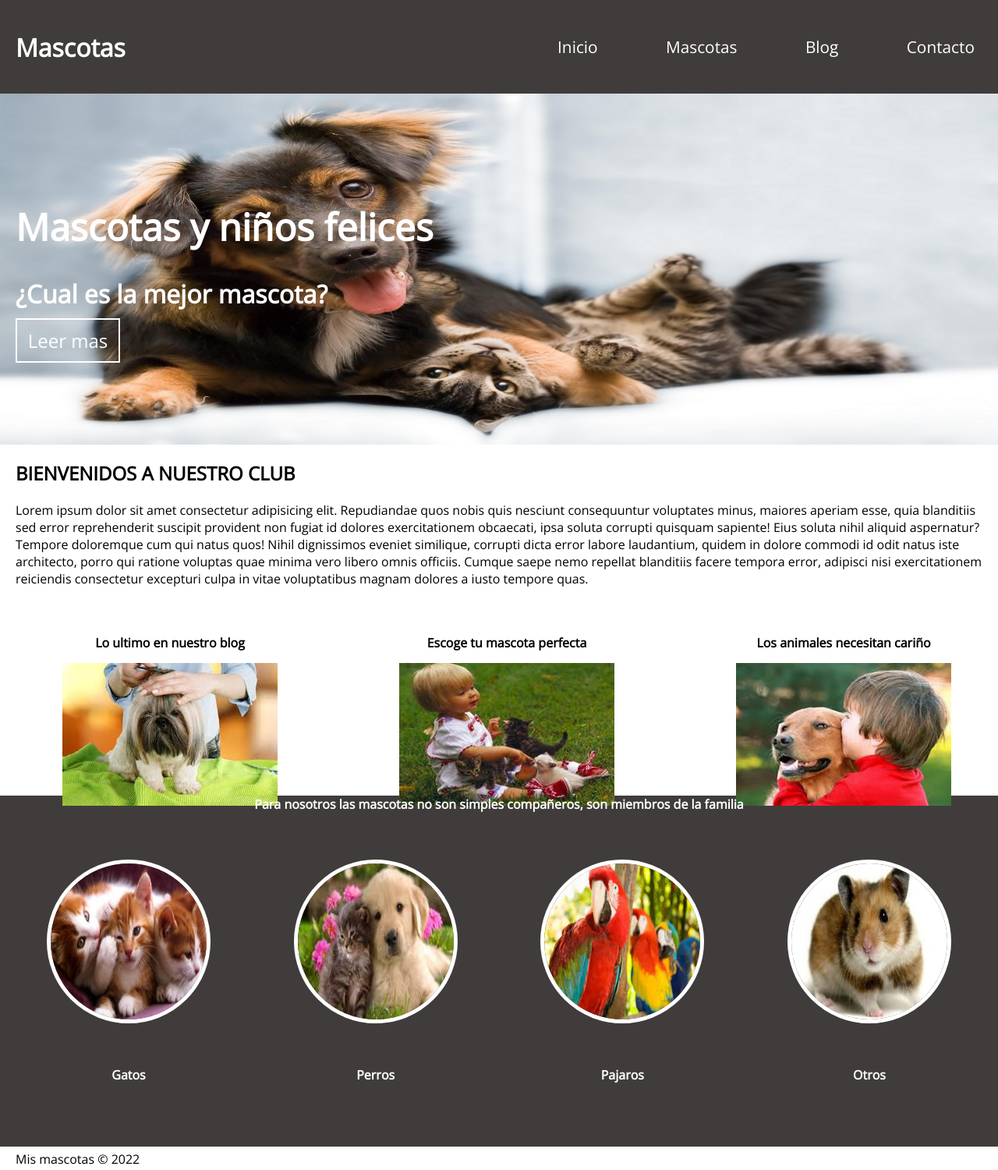
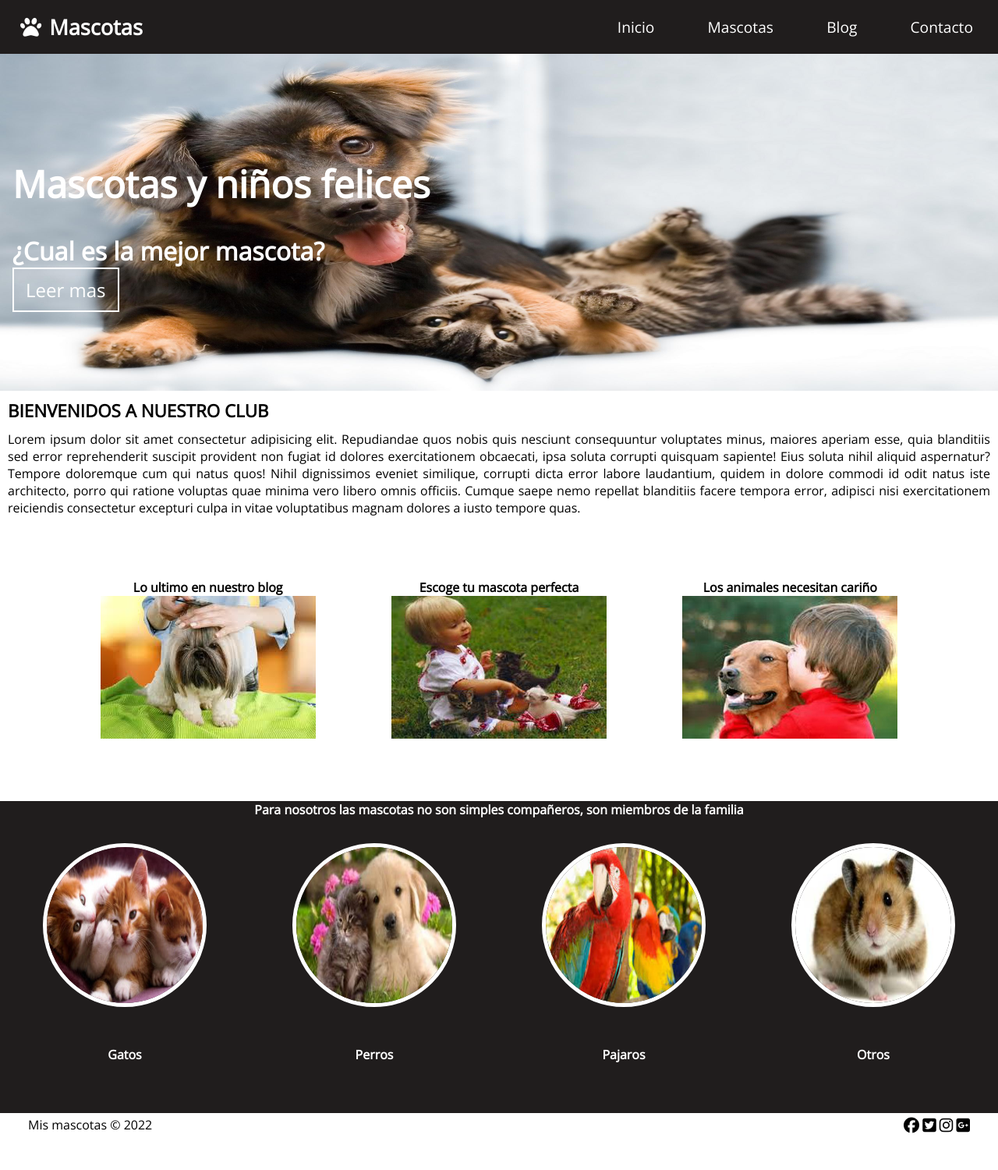
Before and after one commit to samU13/ActividadDIWanimales, a plain HTML site: page index.html in a window 1280 px wide. Shown: the whole page at 78% size. After the commit the page ends 1457 px from the top, so only its background shows below. Drawn offline with nearby package versions, Linux system fonts and the light colour scheme.

Commit message:
primerCambio

```diff
--- a/estilos/styles.css
+++ b/estilos/styles.css
@@ -1,111 +1,140 @@
+a:link, a:visited, a:active {
+    text-decoration:none;
+    color: white;
+}
+
 *{
     margin: 0px;
     padding: 0px;
+    font-family: 'Open Sans', sans-serif;
+
+}
+/*CABEZERA*/
+header{
+    background-color: rgb(32, 29, 29);
+    color: white;
+    display: flex;
+    align-items: center;
+    justify-content: space-between;
+    position: sticky;
+    top:0;
+}
+.logo{
+    margin: 1rem;
+    font-size: 1.7rem;
+    font-weight: bold;
+
+}
+.logo i{
+    padding: 0px 10px;
+}
+#check{
+    display: none;
+}
+.menu{
     list-style: none;
-    font-family: 'Open Sans', sans-serif;
+    padding: 0;
+    margin: 0;
+}
+.menu li{
+    display: inline;
+    padding: 2rem;
+}
+.menu li a{
+    font-size: 1.2em;
 }
 
-header{
-    display: flex;
-    flex-direction: row;
-    flex-wrap: wrap;
-    align-items: center;
-    height: 120px;
-    width: 100%;
-    background-color: rgb(65, 60, 60);
-    color: white;
-}
-.logo{
-    flex-grow: 2;
-    padding-left: 20px;
-}
-.logo h1{
-    font-size: 2em;
+.bar-btn{
+  display: none;
 }
 
-#menu{
-    flex-grow: 1;
-    font-size: 1.3em;
+/*CUERPO*/
+
+.parte{
+    min-height:400px;
 }
-#menu ul{
+/*TOP*/
+.top{
     display: flex;
-    flex-direction: row;
-    align-items: center;
-    justify-content: space-between;
-    padding: 30px;
-
+    flex-direction:column;
+    justify-content: center;
+    color: white;
+    background-size: 100% 100%;
+    align-items: flex-start;
+    padding: 1rem;
 }
-
-#top{
-    background-image: url("media/banner.jpg");
-    background-size: 100% 100%;
-    display: flex;
-    flex-direction: column;
-    color: white;
-    height: 450px;
-    padding-left: 20px;
-    justify-content: center;
+.top h1{
+    font-size: 3rem;
 }
-#top h1{
-    font-size: 3em;
-}
-#top h2{
-    font-size: 2em;
-    padding-bottom: 10px;
+.top h2{
+    font-size: 2rem;
 }
 
 .boton{
     border: 2px solid white;
     text-align: center;
     font-size: 1.5em;
-    padding: 10px;
-    display: inline-block;
-    width: 110px;
-}
-
-
-
-#center{
-    display: flex;
-    flex-direction: column;
-    height: 450px;
-    padding-left: 20px;
-}
-#center h2{
-    text-transform: uppercase;
-    padding-top: 20px;
-    padding-bottom: 20px;
-
-}
-.galeria{
-    display: flex;
-    flex-direction: row;
-    text-align: center;
-    justify-content: space-between;
-    align-items: center;
-    padding: 60px;
-}
-
-.galeria p{
-    padding-bottom: 15px;
-    font-weight: bold;
+    padding: 10px 15px;
 
 }
 
+/*CENTER*/
+.center{
+    text-align: justify;
+}
+.center h2{
+    text-transform: uppercase;
+    padding: 10px;
+    font-size: 1.4rem;
+}
+.center p{
+    margin: 0px 10px;
 
-#bottom{
+}
+
+.galeria{
+    text-align: center;
+    font-weight: bold;
+    display: flex;
+    justify-content: space-around;
+    align-items: center;
+}
+.item{
     display: flex;
     flex-direction: column;
-    height: 450px;
-    text-align: center;
-    background-color: rgb(65, 60, 60);
-    color: white
-}
-#bottom p{
-    font-weight: bold;
+    justify-content: center;
 }
 
-#bottom .galeria div img{
+.cuadrada{
+    padding: 5rem;
+    flex-wrap: nowrap;
+
+}
+.cuadrada .item{
+    margin: 0 min(0.5rem);
+    flex-grow: 0;
+    flex-shrink: 1;
+    flex-basis: auto;
+
+}
+
+/*BOTTOM*/
+.bottom{
+    text-align: center;
+    font-weight: bold;
+    color: white;
+    background-color: rgb(32, 29, 29);
+}
+
+.redonda{
+    flex-wrap: wrap;
+}
+
+.redonda div{
+    margin: 2rem 0;
+}
+
+.redonda div img{
     height: 200px;
     width: 200px;
     border-radius: 50%;
@@ -113,8 +142,69 @@ header{
     margin-bottom: 50px;
 }
 
+/*FOOTER*/
 footer{
-    padding-left: 20px;
-    padding-top: 5px;
-    padding-bottom: 5px;
+    padding: 4px;
+    display: flex;
+    justify-content: space-between;
+    margin: 0 2rem;
 }
+
+/*MEDIAQUERYS*/
+
+@media (max-width: 1024px){
+
+    .cuadrada{
+        padding-bottom: 5px;
+     }
+
+     .menu{
+         display: block;
+        position: fixed;
+        width: 100%;
+        height: 0vh;
+        right: 0px;
+        top:69px;
+        background: rgb(49, 49, 49,0.8);
+
+        transition: all .5s;
+
+    }
+    .menu li{
+        display: none;
+        line-height: 30px;
+        transition: all .5s;
+        border-bottom: 2px white solid;
+        padding: 50px 32px;
+
+    }
+    .menu li a{
+        font-size: 1.2em;
+        padding-bottom: 50px;
+        transition: all .5s;
+    }
+
+    .bar-btn{
+        display:flex;
+        font-size: 25px;
+        color: white;
+        margin-right: 20px;
+    }
+
+    #check:checked ~ .menu{
+        height: 100vh;
+    }
+    #check:checked ~ .menu li{
+        display: block;
+    }
+
+}
+
+@media (max-width: 768px){
+    .cuadrada{
+        flex-wrap: wrap;
+    }
+    .redonda{
+        flex-direction: column;
+    }
+}
--- a/index.html
+++ b/index.html
@@ -6,32 +6,37 @@
     <meta http-equiv="X-UA-Compatible" content="IE=edge">
     <meta name="viewport" content="width=device-width, initial-scale=1.0">
     <link href="estilos/normalize.css" rel="stylesheet" />
+    <script src="https://kit.fontawesome.com/d1fcab2f03.js" crossorigin="anonymous"></script>
     <link rel="stylesheet" href="estilos/styles.css">
     <link rel="preconnect" href="https://fonts.googleapis.com">
-<link rel="preconnect" href="https://fonts.gstatic.com" crossorigin>
-<link href="https://fonts.googleapis.com/css2?family=Open+Sans&display=swap" rel="stylesheet">
+    <link rel="preconnect" href="https://fonts.gstatic.com" crossorigin>
+    <link href="https://fonts.googleapis.com/css2?family=Open+Sans&display=swap" rel="stylesheet">
     <title>Document</title>
 </head>
 
 <body>
     <header>
-        <div class="logo"><h1>Mascotas</h1></div>
-        <nav id="menu">
-            <ul>
-                <li>Inicio</li>
-                <li>Mascotas</li>
-                <li>Blog</li>
-                <li>Contacto</li>
+        <div class="logo"><i class="fa-solid fa-paw"></i><span>Mascotas</span></div>
+        <nav>
+            <input type="checkbox" id="check">
+            <label for="check" class="bar-btn">
+                <i class="fas fa-bars"></i>
+            </label>
+            <ul class="menu">
+                <li><a href="#">Inicio</a></li>
+                <li><a href="#">Mascotas</a></li>
+                <li><a href="#">Blog</a></li>
+                <li><a href="#">Contacto</a></li>
             </ul>
         </nav>
     </header>
     <main>
-        <section id="top" style='background-image: url("media/banner.jpg");'>
+        <div class="parte top" style='background-image: url("media/banner.jpg");'>
             <h1>Mascotas y niños felices</h1>
             <h2>¿Cual es la mejor mascota?</h2>
             <div class="boton">Leer mas</div>
-        </section>
-        <section id="center">
+        </div>
+        <div class="parte center">
             <h2 class="titulo">Bienvenidos a nuestro club</h2>
             <p>Lorem ipsum dolor sit amet consectetur adipisicing elit.
                 Repudiandae quos nobis quis nesciunt consequuntur voluptates minus, maiores aperiam esse, quia
@@ -40,47 +45,54 @@
                 natus quos! Nihil dignissimos eveniet similique, corrupti dicta error labore laudantium, quidem in
                 dolore commodi id odit natus iste architecto, porro qui ratione voluptas quae minima vero libero omnis
                 officiis. Cumque saepe nemo repellat blanditiis facere tempora error, adipisci nisi exercitationem
-                reiciendis consectetur excepturi culpa in vitae voluptatibus magnam dolores a iusto tempore quas.</p>
-            <div class="galeria">
-                <div class="uno">
+                reiciendis consectetur excepturi culpa in vitae voluptatibus magnam dolores a iusto tempore quas.
+            </p>
+            <div class="galeria cuadrada">
+                <div class="item">
                     <p>Lo ultimo en nuestro blog</p>
                     <img src="media/blog1.jpg" alt="">
                 </div>
-                <div class="dos">
+                <div class="item">
                     <p>Escoge tu mascota perfecta</p>
                     <img src="media/blog2.jpg" alt="">
                 </div>
-                <div class="tres">
+                <div class="item">
                     <p>Los animales necesitan cariño</p>
                     <img src="media/blog3.jpg" alt="">
                 </div>
             </div>
-        </section>
-        <section id="bottom">
+        </div>
+        <div class="parte bottom">
             <p>Para nosotros las mascotas no son simples compañeros, son miembros de la familia</p>
-            <div class="galeria">
-                <div class="unoR">
+            <div class="galeria redonda">
+                <div class="item">
                     <img src="media/img1.jpg" alt="">
                     <p>Gatos</p>
                 </div>
-                <div class="dosR">
+                <div class="item">
                     <img src="media/img2.jpg" alt="">
                     <p>Perros</p>
                 </div>
-                <div class="tresR">
+                <div class="item">
                     <img src="media/img3.jpg" alt="">
                     <p>Pajaros</p>
-                </div>
-                <div class="cuatroR">
+                </div >
+                <div class="item">
                     <img src="media/img4.jpg" alt="">
                     <p>Otros</p>
                 </div>
             </div>
-        </section>
+        </div>
     </main>
     <footer>
         <p>Mis mascotas &copy; 2022</p>
-        <div class="redes"></div>
+        <div class="redes">
+            <i class="fa-brands fa-facebook fa-lg"></i>
+            <i class="fa-brands fa-twitter-square fa-lg"></i>
+            <i class="fa-brands fa-instagram fa-lg"></i>
+            <i class="fa-brands fa-google-plus-square fa-lg"></i>
+
+        </div>
     </footer>
 
 </body>
```
